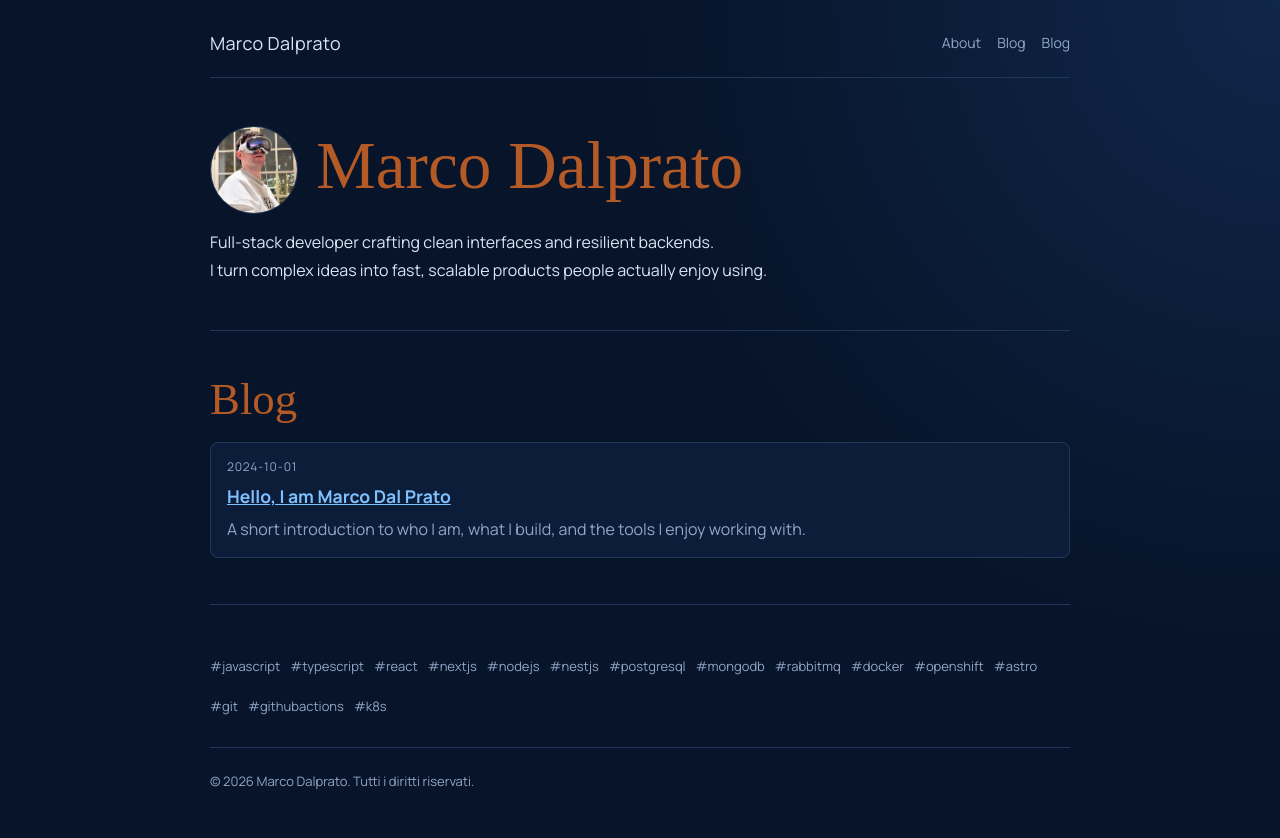
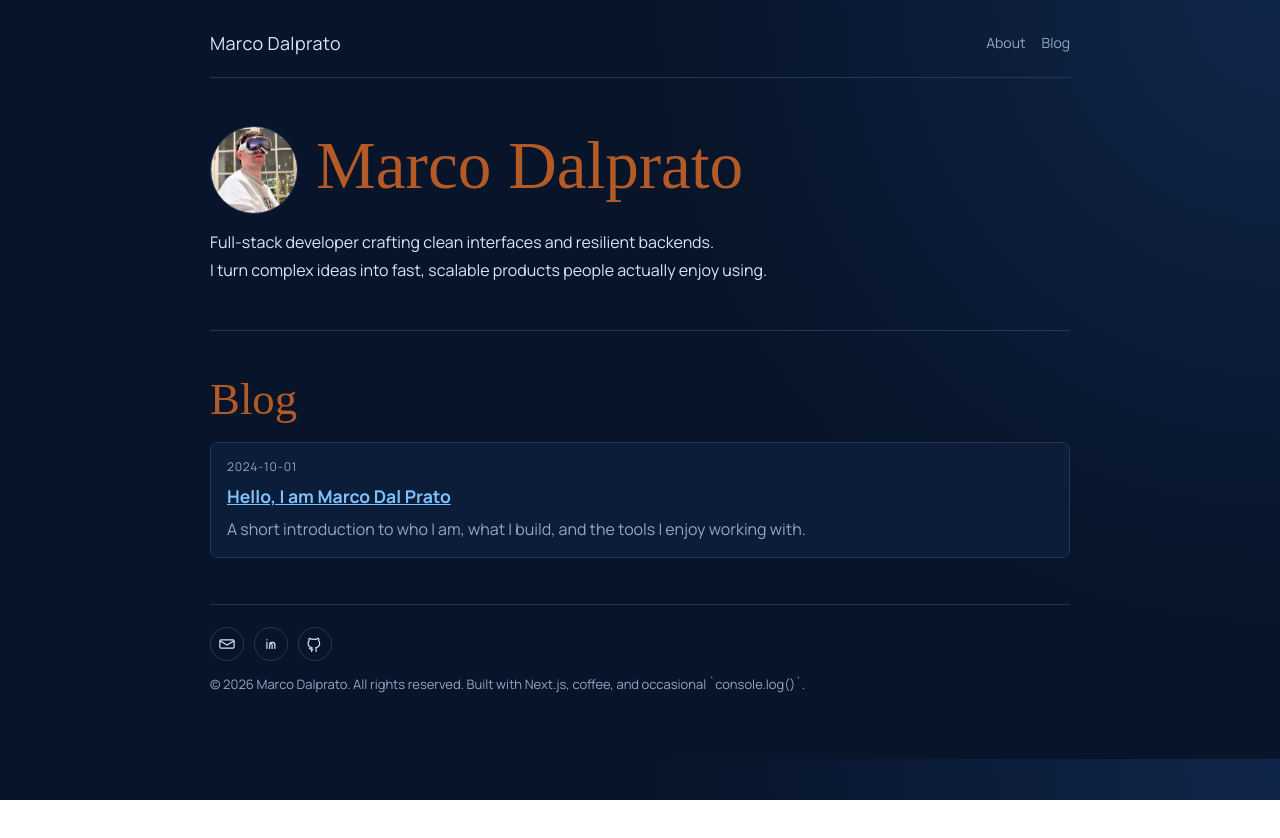
Before and after one commit to MDalprato/marcodalprato_website, a Next.js app: page / in a window 1280 px wide. Shown: the top 838 px of the page. After the commit the page ends 800 px from the top, so only its background shows below. Built offline with nearby package versions, Linux system fonts and the light colour scheme; a web font is replaced by a local one.

Commit message:
Refactor footer section; remove hashtags display and integrate SocialLinks component for improved social media visibility

```diff
--- a/app/globals.css
+++ b/app/globals.css
@@ -145,23 +145,6 @@ h3 {
   color: var(--muted);
 }
 
-.hashtags-list {
-  list-style: none;
-  display: flex;
-  flex-wrap: wrap;
-  gap: 10px;
-}
-
-.hashtags-list li {
-  padding: 4px 0;
-  font-size: 13px;
-  color: var(--muted);
-}
-
-.hashtags-section {
-  padding-bottom: 26px;
-}
-
 .inline-link,
 .blog-back,
 .blog-card__link {
@@ -196,6 +179,27 @@ h3 {
   padding-top: 22px;
   color: var(--muted);
   font-size: 13px;
+  display: grid;
+  gap: 12px;
+}
+
+.footer-social {
+  display: flex;
+  gap: 10px;
+}
+
+.social-link.icon-only {
+  width: 34px;
+  height: 34px;
+  border: 1px solid var(--line);
+  border-radius: 999px;
+  display: inline-flex;
+  align-items: center;
+  justify-content: center;
+}
+
+.social-link.icon-only .social-link__label {
+  display: none;
 }
 
 .blog-page {
@@ -250,6 +254,7 @@ h3 {
 .blog-article__media {
   border-radius: 6px;
   overflow: hidden;
+  margin-bottom: 10px;
 }
 
 img {
--- a/app/page.js
+++ b/app/page.js
@@ -1,6 +1,7 @@
 import content from './content';
 import Link from 'next/link';
 import { getBlogPosts } from './lib/blog';
+import SocialLinks from './components/SocialLinks';
 
 export default async function Home() {
   const t = content.it;
@@ -15,7 +16,6 @@ export default async function Home() {
         </a>
         <nav className="site-nav" aria-label="Main">
           <a href="#about">About</a>
-          <a href="#blog-home">Blog</a>
           <a href="/blog">Blog</a>
         </nav>
       </header>
@@ -53,17 +53,13 @@ export default async function Home() {
         )}
       </section>
 
-      <section className="section hashtags-section">
-        <ul className="hashtags-list" aria-label={t.tech.listLabel}>
-          {t.tech.items.map((item) => (
-            <li key={item.label}>#{item.label.replaceAll('.', '').replaceAll(' ', '').toLowerCase()}</li>
-          ))}
-        </ul>
-      </section>
-
       <footer className="site-footer">
+        <div className="footer-social">
+          <SocialLinks showText={false} />
+        </div>
         <p>
-          &copy; {year} Marco Dalprato. {t.footer.copyright}
+          &copy; {year} Marco Dalprato. All rights reserved. Built with Next.js, coffee, and
+          occasional `console.log()`.
         </p>
       </footer>
     </main>
```
